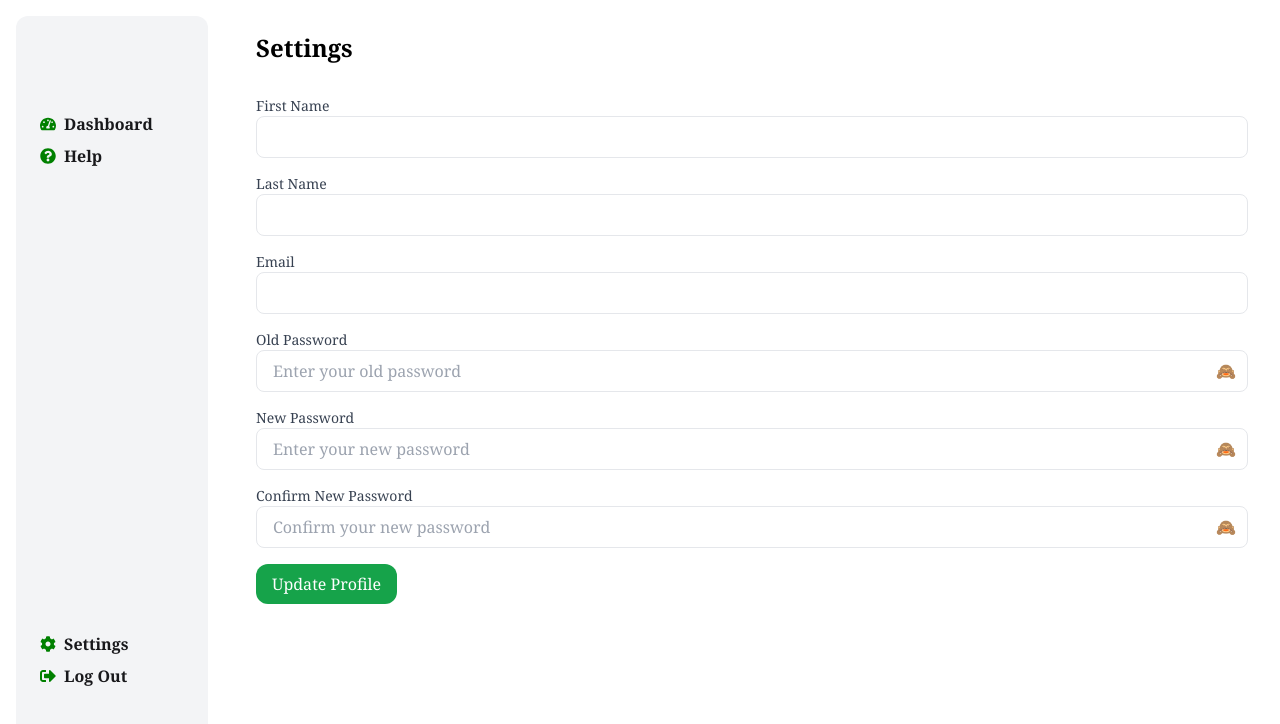
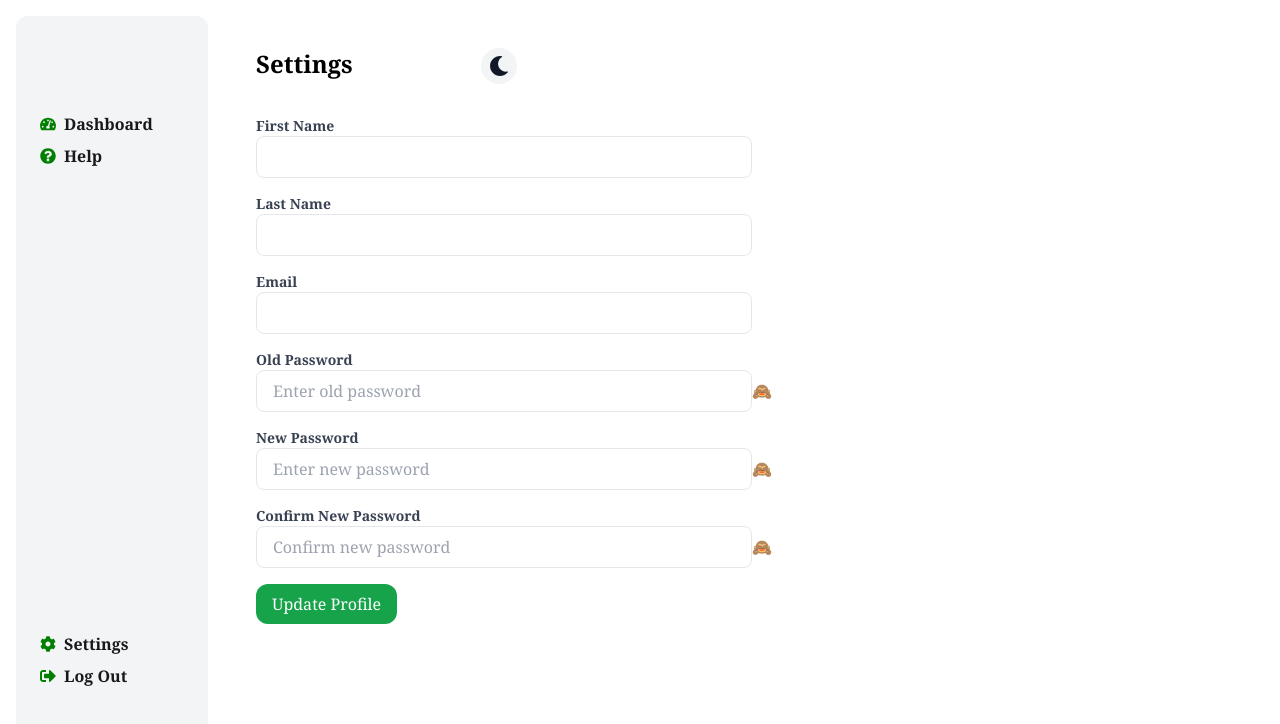
Before and after one commit to heyxdelaram/home-energy-app, a Next.js app: page /settings in a window 1280 px wide. Shown: the top 724 px of the page. Built offline with nearby package versions, Linux system fonts and the light colour scheme.

Commit message:
rest of darkmode

```diff
--- a/src/app/settings/page.js
+++ b/src/app/settings/page.js
@@ -2,6 +2,7 @@
 import React, { useEffect, useState } from "react";
 import { supabase } from "../../../lib/supabaseClient"; // Adjust the path as necessary
 import Sidebar from "../components/Sidebar";
+import { FaMoon, FaSun } from "react-icons/fa";
 
 const SettingsPage = () => {
   const [user, setUser] = useState(null);
@@ -14,7 +15,17 @@ const SettingsPage = () => {
   const [showOldPassword, setShowOldPassword] = useState(false);
   const [showNewPassword, setShowNewPassword] = useState(false);
   const [showConfirmPassword, setShowConfirmPassword] = useState(false);
+  // const { darkMode, setDarkMode } = useContext(DarkModeContext);
+  const [darkMode, setDarkMode] = useState(false);
 
+  useEffect(() => {
+    // Toggle the "dark" class on the document root element
+    if (darkMode) {
+      document.documentElement.classList.add("dark");
+    } else {
+      document.documentElement.classList.remove("dark");
+    }
+  }, [darkMode]);
   useEffect(() => {
     const fetchUserData = async () => {
       const {
@@ -90,11 +101,19 @@ const SettingsPage = () => {
   return (
     <div className="flex flex-col lg:flex-row h-screen bg-white dark:bg-zinc-900">
       <Sidebar />
-      <main className="flex-1 p-8 space-y-8 text-black">
-        <h1 className="text-2xl font-bold">Settings</h1>
+      <main className="flex-1 p-8 space-y-8 pt-12 text-black">
+        <div className="flex flex-row">
+          <h1 className="text-2xl font-bold dark:text-zinc-200">Settings</h1>
+          <button
+            onClick={() => setDarkMode(!darkMode)}
+            className="text-gray-900 mx-32 hover:text-white hover:dark:bg-green-800 hover:bg-green-800 dark:text-gray-100 bg-gray-100 dark:bg-zinc-800 p-2 rounded-full"
+          >
+            {darkMode ? <FaSun size={20} /> : <FaMoon size={20} />}
+          </button>
+        </div>
         <form onSubmit={handleUpdateProfile} className="mt-4 space-y-4">
           <div>
-            <label className="block text-sm font-medium text-gray-700">
+            <label className="block text-sm  text-gray-700 dark:text-zinc-400 font-semibold">
               First Name
             </label>
             <div className="relative">
@@ -102,13 +121,13 @@ const SettingsPage = () => {
                 type="text"
                 value={firstName}
                 onChange={(e) => setFirstName(e.target.value)}
-                className="w-full px-4 py-2 border rounded-lg focus:outline-none focus:ring-2 focus:ring-green-500 text-green-500"
+                className="w-1/2 px-4 py-2 border rounded-lg focus:outline-none focus:ring-2 dark:bg-zinc-800 dark:border-zinc-900 focus:ring-green-500 text-green-500"
                 required
               />
             </div>
           </div>
           <div>
-            <label className="block text-sm font-medium text-gray-700">
+            <label className="block text-sm  dark:text-zinc-400 font-semibold text-gray-700">
               Last Name
             </label>
             <div className="relative">
@@ -116,13 +135,13 @@ const SettingsPage = () => {
                 type="text"
                 value={lastName}
                 onChange={(e) => setLastName(e.target.value)}
-                className="w-full px-4 py-2 border rounded-lg focus:outline-none focus:ring-2 focus:ring-green-500 text-green-500"
+                className="w-1/2 px-4 py-2 border rounded-lg focus:outline-none focus:ring-2 dark:bg-zinc-800 dark:border-zinc-900 focus:ring-green-500 text-green-500"
                 required
               />
             </div>
           </div>
           <div>
-            <label className="block text-sm font-medium text-gray-700">
+            <label className="block text-sm  dark:text-zinc-400 font-semibold text-gray-700">
               Email
             </label>
             <div className="relative">
@@ -130,7 +149,7 @@ const SettingsPage = () => {
                 type="email"
                 value={email}
                 onChange={(e) => setEmail(e.target.value)}
-                className="w-full px-4 py-2 border rounded-lg focus:outline-none focus:ring-2 focus:ring-green-500 text-green-500"
+                className="w-1/2 px-4 py-2 border rounded-lg focus:outline-none focus:ring-2 dark:bg-zinc-800 dark:border-zinc-900 focus:ring-green-500 text-green-500"
                 required
               />
             </div>
@@ -138,7 +157,7 @@ const SettingsPage = () => {
 
           {/* Password Fields */}
           <div>
-            <label className="block text-sm font-medium text-gray-700">
+            <label className="block text-sm  dark:text-zinc-400 font-semibold text-gray-700">
               Old Password
             </label>
             <div className="relative">
@@ -146,12 +165,12 @@ const SettingsPage = () => {
                 type={showOldPassword ? "text" : "password"}
                 value={oldPassword}
                 onChange={(e) => setOldPassword(e.target.value)}
-                className="w-full px-4 py-2 border rounded-lg focus:outline-none focus:ring-2 focus:ring-green-500 text-green-500"
-                placeholder="Enter your old password"
+                className="w-1/2 px-4 py-2 border rounded-lg focus:outline-none focus:ring-2 dark:bg-zinc-800 dark:border-zinc-900 focus:ring-green-500 text-green-500"
+                placeholder="Enter old password"
               />
               <button
                 type="button"
-                className="absolute inset-y-0 right-3 flex items-center text-gray-500"
+                className="absolute inset-y-0 left-1/2 flex items-center text-gray-500"
                 onClick={() => setShowOldPassword(!showOldPassword)}
               >
                 {showOldPassword ? "🐵" : "🙈"}
@@ -160,7 +179,7 @@ const SettingsPage = () => {
           </div>
 
           <div>
-            <label className="block text-sm font-medium text-gray-700">
+            <label className="block text-sm  dark:text-zinc-400 font-semibold text-gray-700">
               New Password
             </label>
             <div className="relative">
@@ -168,12 +187,12 @@ const SettingsPage = () => {
                 type={showNewPassword ? "text" : "password"}
                 value={newPassword}
                 onChange={(e) => setNewPassword(e.target.value)}
-                className="w-full px-4 py-2 border rounded-lg focus:outline-none focus:ring-2 focus:ring-green-500 text-green-500"
-                placeholder="Enter your new password"
+                className="w-1/2 px-4 py-2 border rounded-lg focus:outline-none focus:ring-2 dark:bg-zinc-800 dark:border-zinc-900 focus:ring-green-500 text-green-500"
+                placeholder="Enter new password"
               />
               <button
                 type="button"
-                className="absolute inset-y-0 right-3 flex items-center text-gray-500"
+                className="absolute inset-y-0 left-1/2 flex items-center text-gray-500"
                 onClick={() => setShowNewPassword(!showNewPassword)}
               >
                 {showNewPassword ? "🐵" : "🙈"}
@@ -182,7 +201,7 @@ const SettingsPage = () => {
           </div>
 
           <div>
-            <label className="block text-sm font-medium text-gray-700">
+            <label className="block text-sm  dark:text-zinc-400 font-semibold text-gray-700">
               Confirm New Password
             </label>
             <div className="relative">
@@ -190,12 +209,12 @@ const SettingsPage = () => {
                 type={showConfirmPassword ? "text" : "password"}
                 value={confirmPassword}
                 onChange={(e) => setConfirmPassword(e.target.value)}
-                className="w-full px-4 py-2 border rounded-lg focus:outline-none focus:ring-2 focus:ring-green-500 text-green-500"
-                placeholder="Confirm your new password"
+                className="w-1/2 px-4 py-2 border rounded-lg focus:outline-none focus:ring-2 dark:bg-zinc-800 dark:border-zinc-900 focus:ring-green-500 text-green-500"
+                placeholder="Confirm new password"
               />
               <button
                 type="button"
-                className="absolute inset-y-0 right-3 flex items-center text-gray-500"
+                className="absolute inset-y-0 left-1/2  flex items-center text-gray-500"
                 onClick={() => setShowConfirmPassword(!showConfirmPassword)}
               >
                 {showConfirmPassword ? "🐵" : "🙈"}
```
Also changed, not shown: src/app/components/Sidebar.js (+18 -1 lines).
